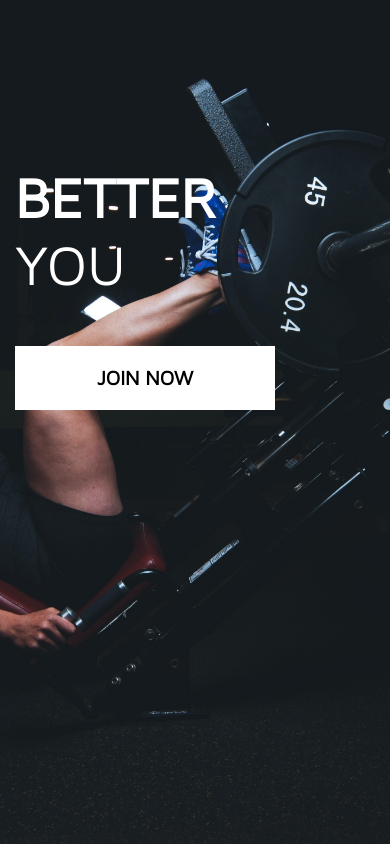
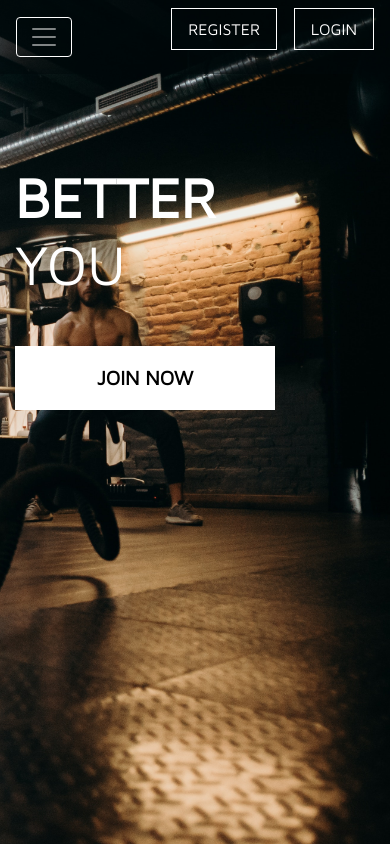
Before and after one commit to Otterrr/fitness_project_ms4, a Django app: page / in a window 390 px wide. Run offline with Django 3.2, Linux system fonts and the light colour scheme; some libraries are stand-ins or nearby versions.

Commit message:
mobile and dropdown headers added, css updated

```diff
--- a/static/css/base.css
+++ b/static/css/base.css
@@ -16,6 +16,11 @@ body {
 
 .header-container {
     padding-top: 164px;
+}
+
+.custom-toggler.navbar-toggler {
+    border-color: rgb(255, 255, 255);
+    color: rgb(255, 255, 255);
 }
 
 /* from Bulma */
@@ -82,3 +87,16 @@ body {
         z-index: 1030;
     }
 }
+
+@media (max-width: 992px) {
+    #nav-item {
+        border: none !important;
+    }
+    body {
+        background: url('/media/pexels-cottonbro-4752856.jpg') no-repeat center right fixed;
+        background-size: cover;
+    }
+    .navbar {
+        background-color: rgb(0,9,11,0.5)!important;
+    }
+}
--- a/templates/base.html
+++ b/templates/base.html
@@ -38,16 +38,16 @@
     <header class="container-fluid fixed-top">
         <div id="topnav" class="row pt-lg-2 d-none d-lg-flex">
             <div class="col-12 col-lg-4 my-auto py-1 py-lg-0 text-center text-lg-left">
-                <a href="{% url 'home' %}" class="nav-link main-logo-link border border-white ">
+                <a href="{% url 'home' %}" class="nav-link main-logo-link border border-white">
                     <h2 class="rounded-0 text-white my-0"><strong>BETTER</strong> YOU</h2>
                 </a>
             </div>
-            <div class="col-12 col-lg-4 my-auto py-1 py-lg-0 rounded-0">
+            <div class="col-12 col-lg-4 my-auto py-3 py-lg-0 rounded-0">
                 <form method="GET" action="">
                     <div class="input-group w-100">
-                        <input class="form-control rounded-0" type="text" name="q" placeholder="SEARCH OUR SITE">
+                        <input class="form-control rounded-0" type="text" name="q" placeholder="SEARCH">
                         <div class="input-group-append">
-                            <button class="form-control rounded-0" type="submit">
+                            <button class="form-control border-0 rounded-0" type="submit">
                                 <span class="icon">
                                     <i class="fas fa-search"></i>
                                 </span>
@@ -59,29 +59,23 @@
             <div class="col-12 col-lg-4 my-auto py-1 py-lg-0">
                 <ul class="list-inline list-unstyled text-center text-lg-right my-0">
                     <li class="list-inline-item dropdown rounded-0">
-                        <a class=" text-white nav-link" href="#" id="user-options" data-toggle="dropdown" aria-haspopup="true" aria-expanded="false">
+                        {% if request.user.is_authenticated %}
+                            <a class=" text-white border border-white rounded-0 nav-link" href="#" id="user-options" data-toggle="dropdown" aria-haspopup="true" aria-expanded="false">
                                 <div class="text-center">
-                                <div><i class="fas fa-user fa-lg"></i></div>
                                     <p class="my-0">ACCOUNT</p>
                                 </div>
                             </a>
                             <div class="dropdown-menu border-0 rounded-0" aria-labelledby="user-options">
-                            {% if request.user.is_authenticated %}
                                 {% if request.user.is_superuser %}
                                     <a href="" class="dropdown-item">PRODUCT MANAGEMENT</a>
                                 {% endif %}
                                     <a href="" class="dropdown-item">PROFILE</a>
                                     <a href="{% url 'account_logout' %}" class="dropdown-item">LOGOUT</a>
-                            {% else %}
-                                <a href="{% url 'account_signup' %}" class="dropdown-item">REGISTER</a>
-                                <a href="{% url 'account_login' %}" class="dropdown-item">LOGIN</a>
-                            {% endif %}
                             </div>
                     </li>
                     <li class="list-inline-item">
-                        <a class="{% if grand_total %}text-info font-weight-bold{% else %} text-white{% endif %} nav-link" href="">
+                        <a class="{% if grand_total %}text-info font-weight-bold{% else %} text-white{% endif %} border border-white rounded-0 nav-link" href="">
                             <div class="text-center">
-                                <div><i class="fas fa-shopping-bag fa-lg"></i></div>
                                 <p class="my-0">
                                     {% if grand_total %}
                                         ${{ grand_total|floatformat:2 }}
@@ -92,8 +86,25 @@
                             </div>
                         </a>
                     </li>
+                        {% else %}
+                    <li class="list-inline-item">
+                        <a class=" text-white border border-white rounded-0 nav-link" href="{% url 'account_signup' %}">REGISTER</a>
+                    </li>
+                    <li class="list-inline-item">
+                        <a class=" text-white border border-white rounded-0 nav-link" href="{% url 'account_login' %}">LOGIN</a>
+                    </li>
+                        {% endif %}
                 </ul>
             </div>
+        </div>
+        <div class="row">
+            <nav class="navbar navbar-expand-lg navbar-dark w-100" style="background-color: rgb(21,26,30,0.5);">
+                <button class="navbar-toggler custom-toggler" type="button" data-toggle="collapse" data-target="#main-nav" aria-controls="main-nav" aria-expanded="false" aria-label="Toggle navigation">
+                    <span class="navbar-toggler-icon"></span>
+                </button>
+                {% include 'includes/mobile-top-header.html' %}
+                {% include 'includes/main-nav.html' %}
+            </nav>
         </div>
     </header>
 
--- /dev/null
+++ b/templates/includes/main-nav.html
@@ -0,0 +1,44 @@
+<div class="collapse navbar-collapse" id="main-nav">
+    <ul class="navbar-nav w-auto mx-auto">
+        <li class="nav-item dropdown">
+            <a id="nav-item" class="logo-font font-weight-bold nav-link text-white mr-5 border border-white" href="#" id="specials-link" data-toggle="dropdown" aria-haspopup="true" aria-expanded="false">
+                Membership
+            </a>
+            <div class="dropdown-menu border-0" aria-labelledby="specials-link">
+                <a href="" class="dropdown-item">MONTHLY</a>
+                <a href="" class="dropdown-item">6-MONTH CONTRACT</a>
+                <a href="" class="dropdown-item">12-MONTH CONTRACT</a>
+            </div>
+        </li>
+
+        <li class="nav-item dropdown">
+            <a id="nav-item" class="logo-font font-weight-bold nav-link text-white mr-5 border border-white" href="#" id="clothing-link" data-toggle="dropdown" aria-haspopup="true" aria-expanded="false">
+                Gear
+            </a>
+            <div class="dropdown-menu border-0" aria-labelledby="clothing-link">
+                <a href="" class="dropdown-item">EQUIPMENT</a>
+                <a href="" class="dropdown-item">TOPS</a>
+                <a href="" class="dropdown-item">BOTTOMS</a>
+                <a href="" class="dropdown-item">ACCESSORIES</a>
+            </div>
+        </li>
+
+        <li class="nav-item dropdown">
+            <a id="nav-item" class="logo-font font-weight-bold nav-link text-white mr-5 border border-white" href="#" id="homeware-link" data-toggle="dropdown" aria-haspopup="true" aria-expanded="false">
+                Classes
+            </a>
+            <div class="dropdown-menu border-0" aria-labelledby="homeware-link">
+                <a href="" class="dropdown-item">MOVEMENT</a>
+                <a href="" class="dropdown-item">FULL BODY</a>
+                <a href="" class="dropdown-item">HIIT</a>
+            </div>
+        </li>
+
+        <li class="nav-item dropdown">
+            <a id="nav-item" class="logo-font font-weight-bold nav-link text-white mr-5 border border-white" href="#" id="all-products-link" data-toggle="dropdown" aria-haspopup="true" aria-expanded="false">
+                About
+            </a>
+        </li>
+
+    </ul>
+</div>
--- /dev/null
+++ b/templates/includes/mobile-top-header.html
@@ -0,0 +1,40 @@
+<ul>
+    <li class="list-inline-item dropdown rounded-0">
+        {% if request.user.is_authenticated %}
+            <a class=" text-white nav-link border border-white rounded-0 d-lg-none" href="#" id="user-options" data-toggle="dropdown" aria-haspopup="true" aria-expanded="false">
+                <div class="text-center">
+                    <p class="my-0">ACCOUNT</p>
+                </div>
+            </a>
+            <div class="dropdown-menu border-0 rounded-0" aria-labelledby="user-options">
+                {% if request.user.is_superuser %}
+                    <a href="" class="dropdown-item">PRODUCT MANAGEMENT</a>
+                {% endif %}
+                    <a href="" class="dropdown-item">PROFILE</a>
+                    <a href="{% url 'account_logout' %}" class="dropdown-item">LOGOUT</a>
+            </div>
+    </li>
+    <li class="list-inline-item">
+        <a class="{% if grand_total %}text-info font-weight-bold{% else %} text-white{% endif %} border border-white rounded-0 nav-link d-lg-none" href="">
+            <div class="text-center">
+                <p class="my-0">
+                    {% if grand_total %}
+                        ${{ grand_total|floatformat:2 }}
+                    {% else %}
+                        $0.00
+                    {% endif %}
+                </p>
+            </div>
+        </a>
+    </li>
+        {% else %}
+    <li class="list-inline-item">
+        <a class=" text-white border border-white rounded-0 nav-link d-lg-none" href="{% url 'account_signup' %}">REGISTER</a>
+            <div class="text-center"></div>
+        </a>
+    </li>
+    <li class="list-inline-item">
+        <a class=" text-white border border-white rounded-0 nav-link ml-1 d-lg-none" href="{% url 'account_login' %}">LOGIN</a>
+    </li>
+        {% endif %}
+</ul>
```
Also changed, not shown: db.sqlite3, media/pexels-cottonbro-4752856.jpg (added). Lines whose indentation alone changed are shown as unchanged.
